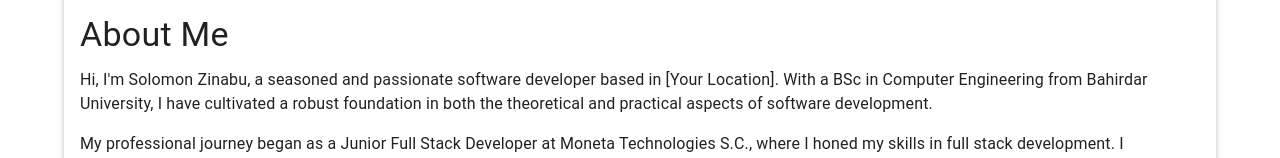
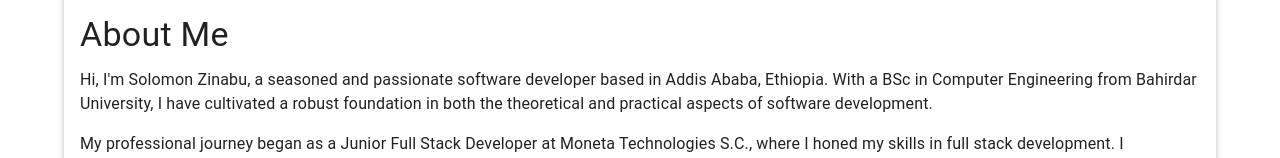
Before and after one commit to SolomonZinabu/solomon-portfolio, a Next.js app: page / in a window 1280 px wide. Shown: the part 222-380 px from the top of the page. Built offline with nearby package versions, Linux system fonts and the light colour scheme.

Commit message:
name of the location updated

```diff
--- a/components/About.js
+++ b/components/About.js
@@ -21,7 +21,7 @@ function About() {
                 About Me
               </Typography>
               <Typography variant="body1" paragraph>
-                Hi, I'm Solomon Zinabu, a seasoned and passionate software developer based in [Your Location]. With a BSc in Computer Engineering from Bahirdar University, I have cultivated a robust foundation in both the theoretical and practical aspects of software development.
+                Hi, I'm Solomon Zinabu, a seasoned and passionate software developer based in Addis Ababa, Ethiopia. With a BSc in Computer Engineering from Bahirdar University, I have cultivated a robust foundation in both the theoretical and practical aspects of software development.
               </Typography>
               <Typography variant="body1" paragraph>
                 My professional journey began as a Junior Full Stack Developer at Moneta Technologies S.C., where I honed my skills in full stack development. I progressed to a Full Stack Developer role at the same company, further solidifying my expertise in building and maintaining scalable web applications.
```
